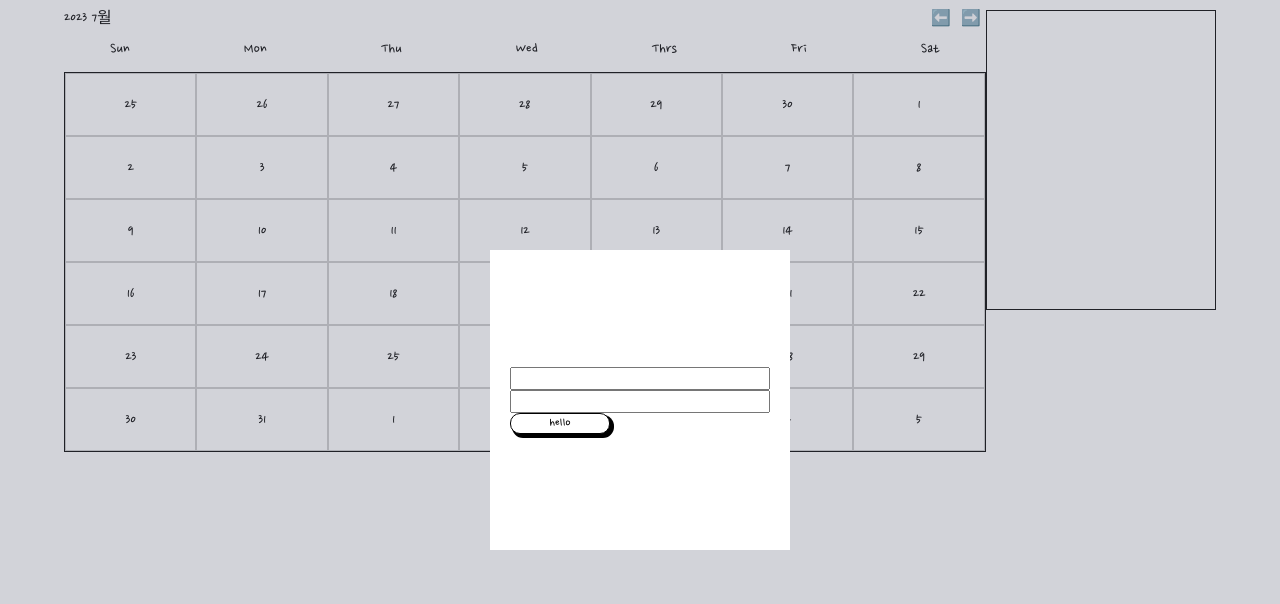
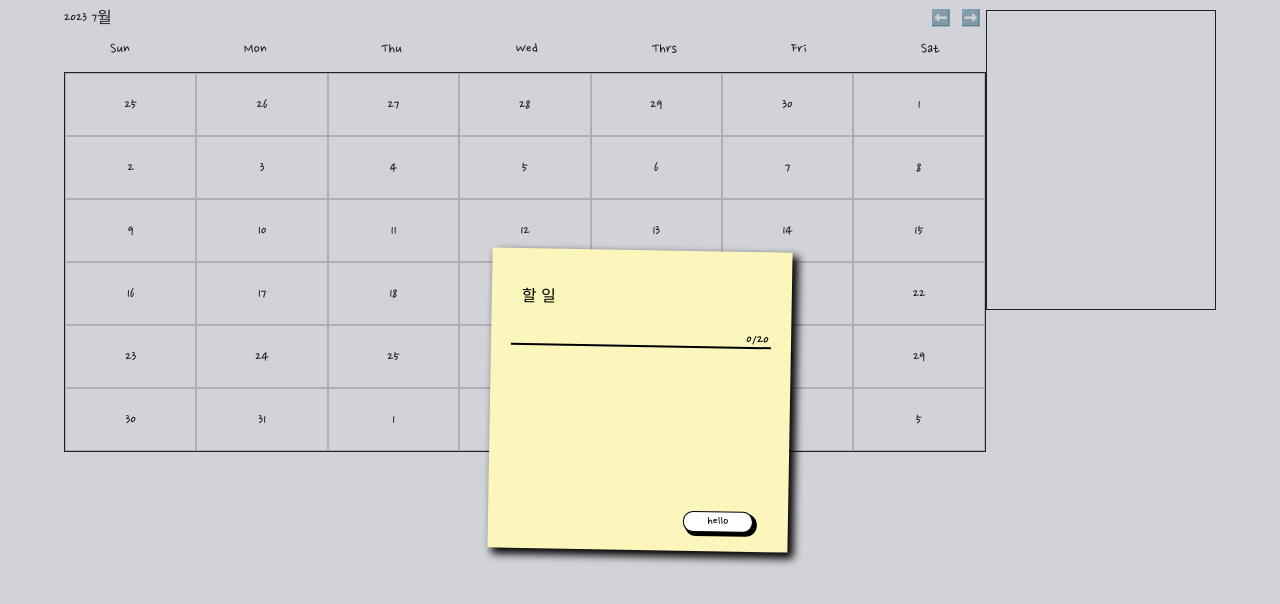
Before and after one commit to kangsinbeom/hh99-mini01, a React (Create React App) app: page / in a window 1280 px wide. Both pictures are taken after a click on the element "10". Shown: the top 604 px of the page. Built offline with nearby package versions, Linux system fonts and the light colour scheme; no server answers.

Commit message:
css modal

```diff
--- a/src/components/CalendarItem.jsx
+++ b/src/components/CalendarItem.jsx
@@ -20,8 +20,9 @@ const CalendarItem = () => {
   const calendars = useSelector((state) => state.calendar);
   const dispatch = useDispatch();
   const { modalChecked } = useSelector((state) => state.modal);
-  const onDateClick = () => {
+  const onDateClick = (id) => {
     dispatch(toogleModal());
+    console.log(id);
   };
 
   return (
@@ -29,7 +30,11 @@ const CalendarItem = () => {
       {calendars.map((days, inx) => (
         <CalendarRow key={inx}>
           {days.map((date, idx) => (
-            <CalendarCell onClick={onDateClick} key={date.id} value={date.date}>
+            <CalendarCell
+              onClick={() => onDateClick(date.id)}
+              key={date.id}
+              value={date.date}
+            >
               {date.date}
             </CalendarCell>
           ))}
--- a/src/components/Modal.jsx
+++ b/src/components/Modal.jsx
@@ -2,7 +2,7 @@ import { useDispatch, useSelector } from "react-redux";
 import styled from "styled-components";
 import Button from "./common/Button";
 import { toogleModal } from "../redux/modules/modal";
-
+import Input from "./common/Input";
 const Modal = () => {
   const { modalChecked } = useSelector((state) => state.modal);
   const dispatch = useDispatch();
@@ -15,9 +15,10 @@ const Modal = () => {
       {modalChecked && (
         <>
           <ModalContent>
-            <input type="text" />
-            <input type="text" />
-            <Button onClick={onClickModalHandler} width={100}>
+            <span>할 일</span>
+            <p>0/20</p>
+            <Input type="text" />
+            <Button onClick={onClickModalHandler} width={70}>
               hello
             </Button>
           </ModalContent>
@@ -36,14 +37,41 @@ const ModalContent = styled.div`
   position: fixed;
   top: 50%;
   left: 50%;
-  transform: translate(-50%, -50%);
+  transform: translate(-50%, -50%) rotate(1deg);
   display: flex;
   text-align: center;
   flex-direction: column;
-  justify-content: center;
-  background-color: white;
+  background-color: #fcf6bd;
+  box-shadow: 5px 5px 8px 1px black;
   padding: 20px;
   z-index: 100;
+  &:hover {
+    transform: translate(-50%, -50%);
+    width: 310px;
+    height: 310px;
+    transition: 0.3s ease-in;
+  }
+  > button {
+    position: absolute;
+    top: 80%;
+    left: 65%;
+  }
+  > p {
+    position: absolute;
+    left: 85%;
+    top: 20%;
+  }
+  > input {
+  }
+
+  > span {
+    margin-right: auto;
+    margin-left: 10px;
+  }
+
+  > * {
+    margin-top: 20px;
+  }
 `;
 
 const ModalBackground = styled.div`
```
